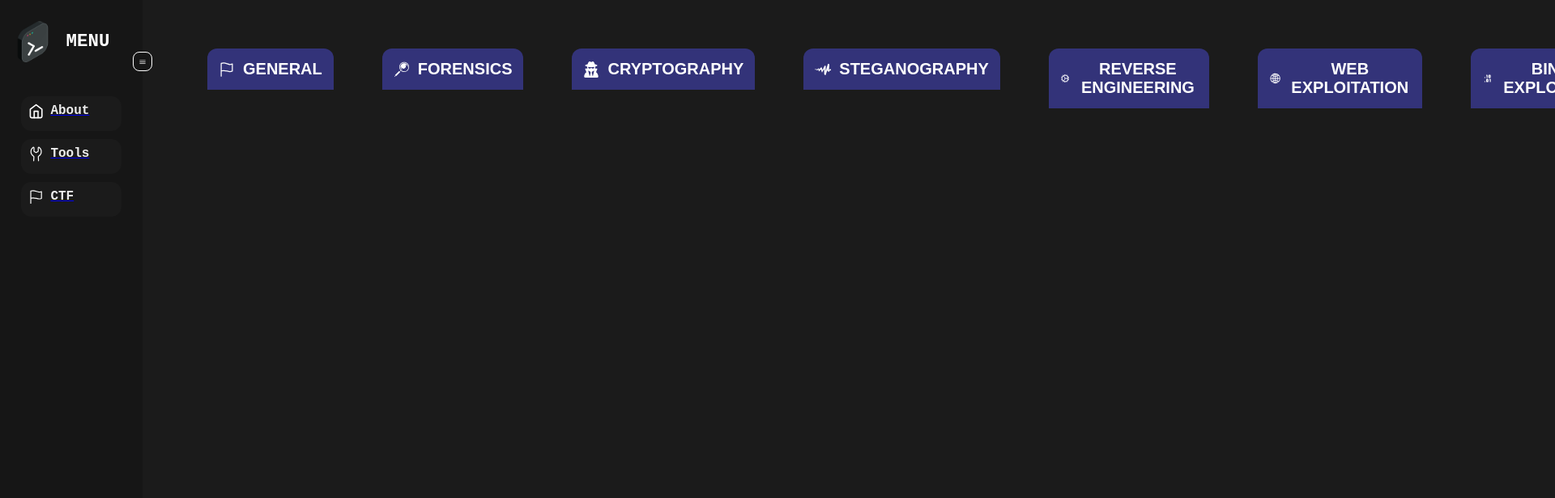
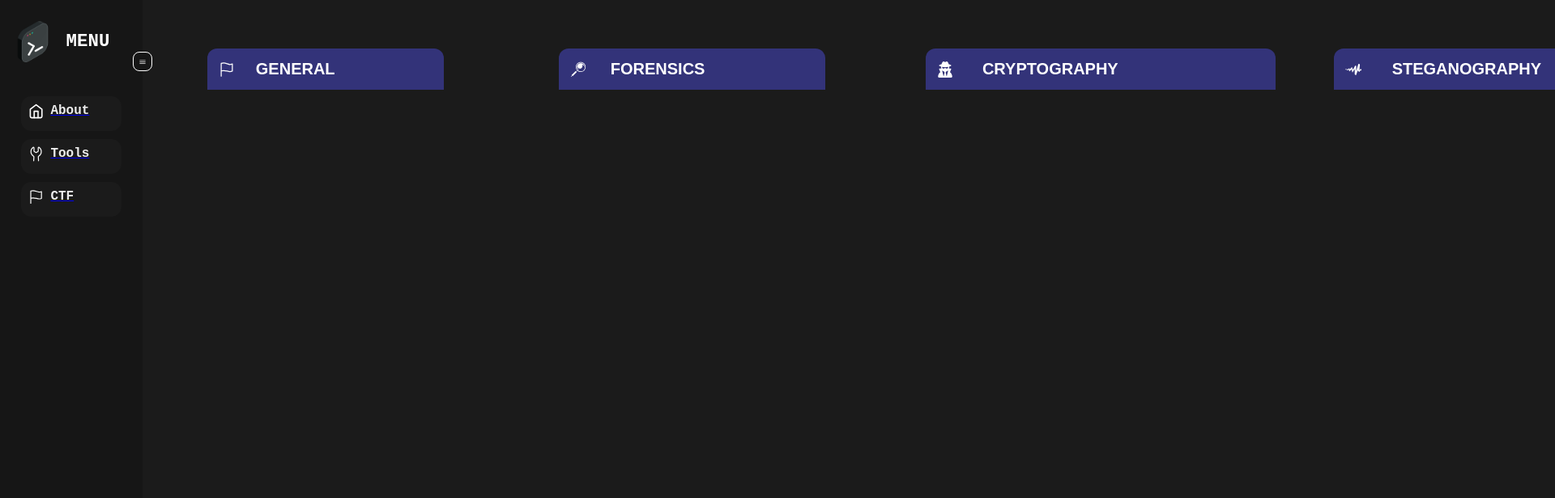
Before and after one commit to trevelling/CTF, a Next.js app: page /tools in a window 1280 px wide. Shown: the top 616 px of the page at 81% size, 1920 px wide, since content can reach past the window. Built offline with nearby package versions, Linux system fonts and the light colour scheme.

Commit message:
chore; css clean up

```diff
--- a/app/tools/page.jsx
+++ b/app/tools/page.jsx
@@ -12,7 +12,7 @@ import { IoIosGlobe } from "react-icons/io";
 import { FaGoogle } from "react-icons/fa";
 
 const general = [
-  { name: 'test' },
+  { name: '' },
 ];
 
 
@@ -78,7 +78,7 @@ const webExploitation = [
 ];
 
 const binaryExploitation = [
-  { name: 'test' },
+  { name: '' },
 ];
 
 const OSINT = [
@@ -105,7 +105,7 @@ export default function Tools() {
       <div className={styles.dropdownWrapper}>
         <button className={styles.button} onClick={() => setIsOpenGeneral(!isOpenGeneral)}>
           <IoFlagOutline className="h-8" />
-          {' '}GENERAL
+          <div className={styles.generalName}>GENERAL</div>
         </button>
 
         <div className={`${styles.dropdownContent} ${isOpenGeneral ? styles.showDropdown : ''}`}>
@@ -120,7 +120,7 @@ export default function Tools() {
       <div className={styles.dropdownWrapper}>
         <button className={styles.button} onClick={() => setIsOpenForensics(!isOpenForensics)}>
           <GiMagnifyingGlass className="h-8" />
-          {' '}FORENSICS
+          <div className={styles.forensicsName}>FORENSICS</div>
         </button>
 
         <div className={`${styles.dropdownContent} ${isOpenForensics ? styles.showDropdown : ''}`}>
@@ -135,7 +135,7 @@ export default function Tools() {
       <div className={styles.dropdownWrapper}>
         <button className={styles.button} onClick={() => setIsOpenCryptography(!isOpenCryptography)}>
           <FaUserSecret className="h-8" />
-          {' '}CRYPTOGRAPHY
+          <div className={styles.cryptoName}>CRYPTOGRAPHY</div>
         </button>
 
         <div className={`${styles.dropdownContent} ${isOpenCryptography ? styles.showDropdown : ''}`}>
@@ -150,7 +150,7 @@ export default function Tools() {
       <div className={styles.dropdownWrapper}>
         <button className={styles.button} onClick={() => setIsOpenSteganography(!isOpenSteganography)}>
           <SiAudiomack className="h-8" />
-          {' '}STEGANOGRAPHY
+          <div className={styles.stegName}>STEGANOGRAPHY</div>
         </button>
 
         <div className={`${styles.dropdownContent} ${isOpenSteganography ? styles.showDropdown : ''}`}>
@@ -165,7 +165,7 @@ export default function Tools() {
       <div className={styles.dropdownWrapper}>
         <button className={styles.button} onClick={() => setIsOpenRevEngineering(!isOpenRevEngineering)}>
           <IoCogOutline className="h-8" />
-          {' '}REVERSE ENGINEERING
+          <div className={styles.revName}>REVERSE ENGINEERING</div>
         </button>
 
         <div className={`${styles.dropdownContent} ${isOpenRevEngineering ? styles.showDropdown : ''}`}>
@@ -180,7 +180,7 @@ export default function Tools() {
       <div className={styles.dropdownWrapper}>
         <button className={styles.button} onClick={() => setIsOpenWebExpolitation(!isOpenWebExpolitation)}>
           <IoIosGlobe className="h-8" />
-          {' '}WEB EXPLOITATION
+          <div className={styles.webName}>WEB EXPLOITATION</div>
         </button>
 
         <div className={`${styles.dropdownContent} ${isOpenWebExpolitation ? styles.showDropdown : ''}`}>
@@ -195,7 +195,7 @@ export default function Tools() {
       <div className={styles.dropdownWrapper}>
         <button className={styles.button} onClick={() => setIsOpenBinaryExploitation(!isOpenBinaryExploitation)}>
           <TbBinary className="h-8" />
-          {' '}BINARY EXPLOITATION
+          <div className={styles.binaryName}>BINARY EXPLOITATION</div>
         </button>
 
         <div className={`${styles.dropdownContent} ${isOpenBinaryExploitation ? styles.showDropdown : ''}`}>
@@ -210,7 +210,7 @@ export default function Tools() {
       <div className={styles.dropdownWrapper}>
         <button className={styles.button} onClick={() => setIsOpenOSINT(!isOpenOSINT)}>
           <FaGoogle className="h-8" />
-          {' '}OSINT
+          <div className={styles.osintName}>OSINT</div>
         </button>
 
         <div className={`${styles.dropdownContent} ${isOpenOSINT ? styles.showDropdown : ''}`}>
--- a/app/tools/page.module.css
+++ b/app/tools/page.module.css
@@ -6,7 +6,7 @@
 }
 
 .dropdownWrapper {
-  margin-right: 60px;
+  margin-right: 20%;
   position: relative;
   flex: 1;
 }
@@ -24,9 +24,8 @@
   color: white;
   border: 2.5px solid transparent;
   transition: border-color 0.3s, color 0.3s;
-  gap: 10px;
   font-family: Arial, Helvetica, sans-serif;
-  width: 100%;
+  width: 200%;
 }
 
 .button:hover,
@@ -39,7 +38,7 @@
   display: none;
   position: absolute;
   left: 0;
-  width: 100%;
+  width: 200%;
   border-bottom-left-radius: 12px;
   border-bottom-right-radius: 12px;
   background-color: rgba(68, 68, 183, 0.95);
@@ -65,7 +64,7 @@
 
 .dropdownItem h3 {
   color: white;
-  font-size: 13px;
+  font-size: 14px;
   font-weight: bold;
 }
 
@@ -75,3 +74,36 @@
   visibility: visible;
   transform: translateY(0);
 }
+
+.generalName{
+  position: relative;
+  right: 120px;
+}
+.forensicsName{
+  position: relative;
+  right: 135px;
+}
+.cryptoName{
+  position: relative;
+  right: 180px;
+}
+.stegName{
+  position: relative;
+  right: 195px;
+}
+.revName{
+  position: relative;
+  right: 65px;
+}
+.webName{
+  position: relative;
+  right: 110px;
+}
+.binaryName{
+  position: relative;
+  right: 90px;
+}
+.osintName{
+  position: relative;
+  right: 85px;
+}
```
